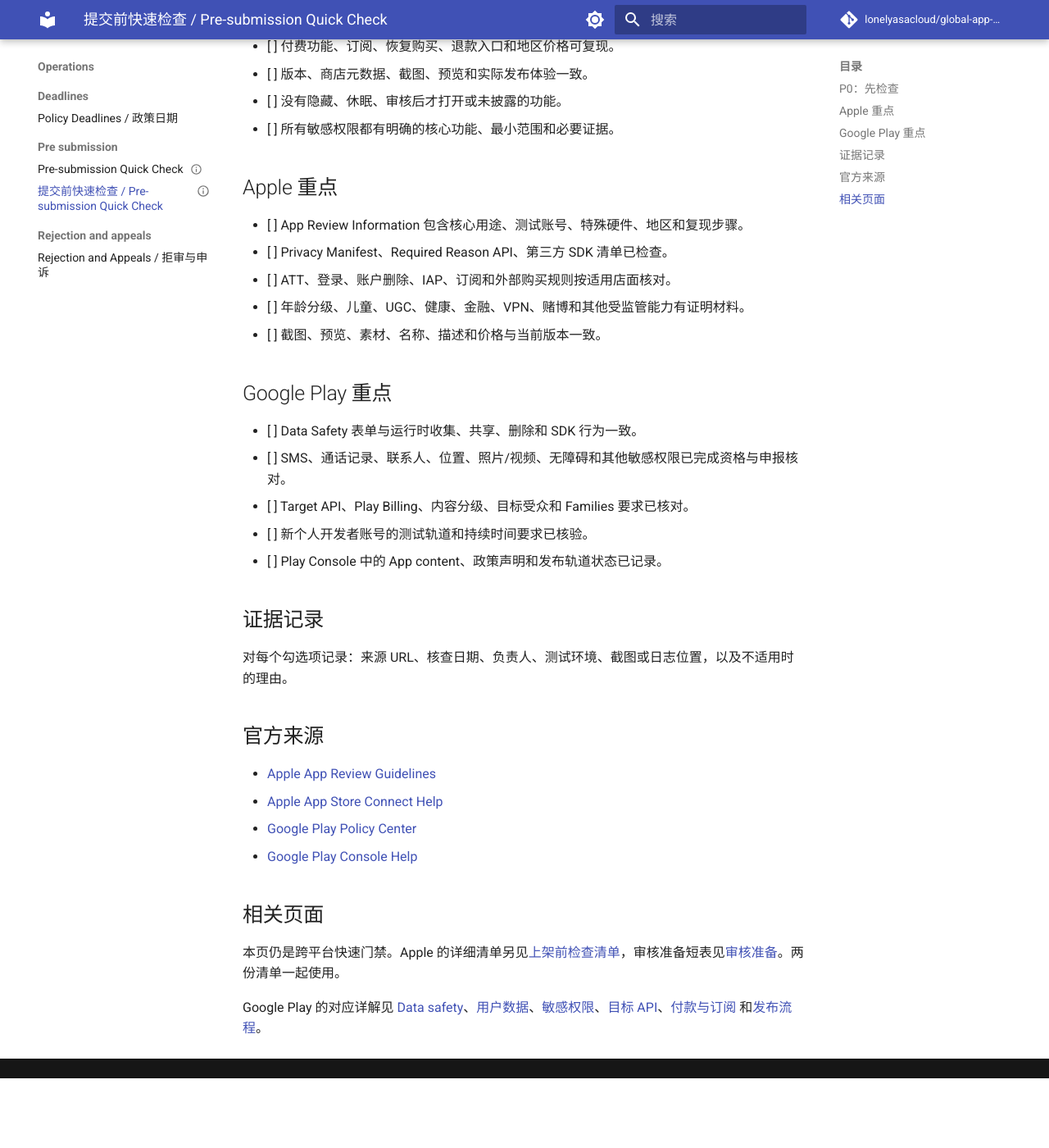
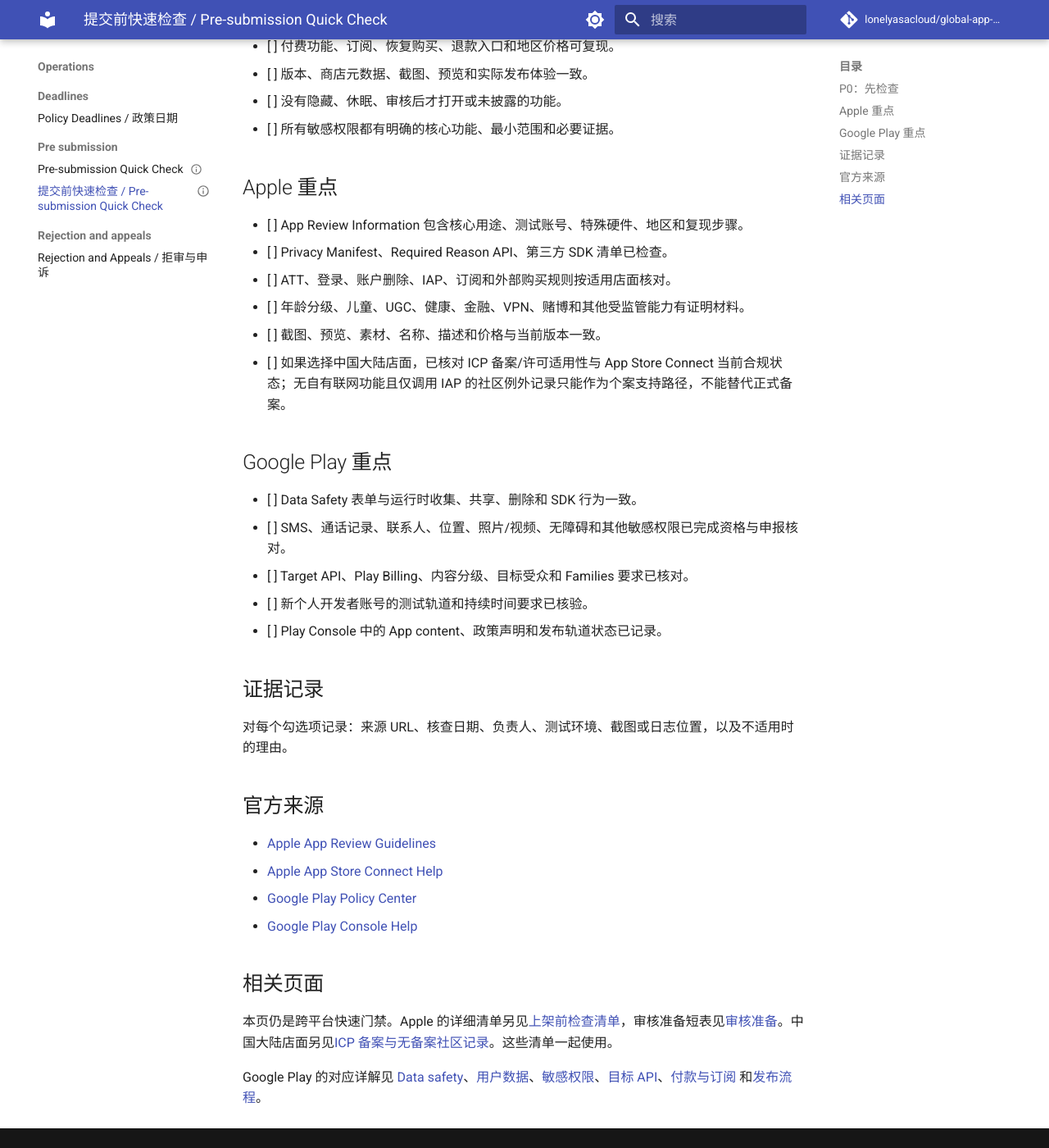
Before and after one commit to lonelyasacloud/global-app-marketplace-compliance-hub, an MkDocs documentation site: the page built from docs/operations/pre-submission/quick-check.zh-CN.md, in a window 1280 px wide and 1400 px high, scrolled down 460 px. Shown: the whole window at 82% size. Built offline with MkDocs 1.6.1 and Material for MkDocs 9.7.7, drawn with Linux system fonts in a browser that asks for light colours; comment, search, counter and statistics services are not loaded; before the commit the page ends 1775 px from its top, so only the background shows below that.

Commit message:
docs: add China Apple pre-submission gate

```diff
--- a/docs/operations/pre-submission/quick-check.zh-CN.md
+++ b/docs/operations/pre-submission/quick-check.zh-CN.md
@@ -32,6 +32,7 @@ topics: [pre-submission, quick-check]
 - [ ] ATT、登录、账户删除、IAP、订阅和外部购买规则按适用店面核对。
 - [ ] 年龄分级、儿童、UGC、健康、金融、VPN、赌博和其他受监管能力有证明材料。
 - [ ] 截图、预览、素材、名称、描述和价格与当前版本一致。
+- [ ] 如果选择中国大陆店面，已核对 ICP 备案/许可适用性与 App Store Connect 当前合规状态；无自有联网功能且仅调用 IAP 的社区例外记录只能作为个案支持路径，不能替代正式备案。
 
 ## Google Play 重点
 
@@ -54,6 +55,6 @@ topics: [pre-submission, quick-check]
 
 ## 相关页面
 
-本页仍是跨平台快速门禁。Apple 的详细清单另见[上架前检查清单](../../apple-app-store/pre-submission/submission-checklist.zh-CN.md)，审核准备短表见[审核准备](../../apple-app-store/app-review-guidelines/review-readiness.zh-CN.md)。两份清单一起使用。
+本页仍是跨平台快速门禁。Apple 的详细清单另见[上架前检查清单](../../apple-app-store/pre-submission/submission-checklist.zh-CN.md)，审核准备短表见[审核准备](../../apple-app-store/app-review-guidelines/review-readiness.zh-CN.md)。中国大陆店面另见[ICP 备案与无备案社区记录](../../regions/china/apple-app-store-release.zh-CN.md)。这些清单一起使用。
 
 Google Play 的对应详解见 [Data safety](../../google-play/data-safety/data-safety.zh-CN.md)、[用户数据](../../google-play/user-data/user-data.zh-CN.md)、[敏感权限](../../google-play/sensitive-permissions/sensitive-permissions.zh-CN.md)、[目标 API](../../google-play/target-api/target-api-level.zh-CN.md)、[付款与订阅](../../google-play/payments/payments-and-subscriptions.zh-CN.md) 和[发布流程](../../google-play/publishing/play-release-workflow.zh-CN.md)。
```
